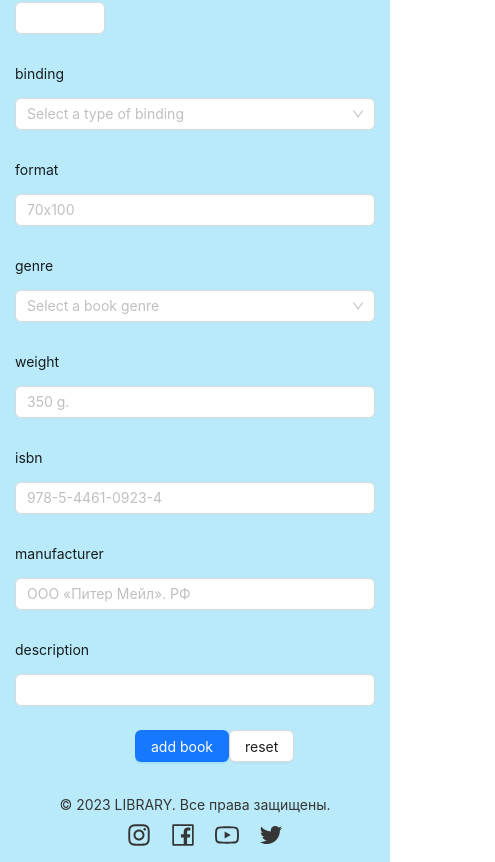
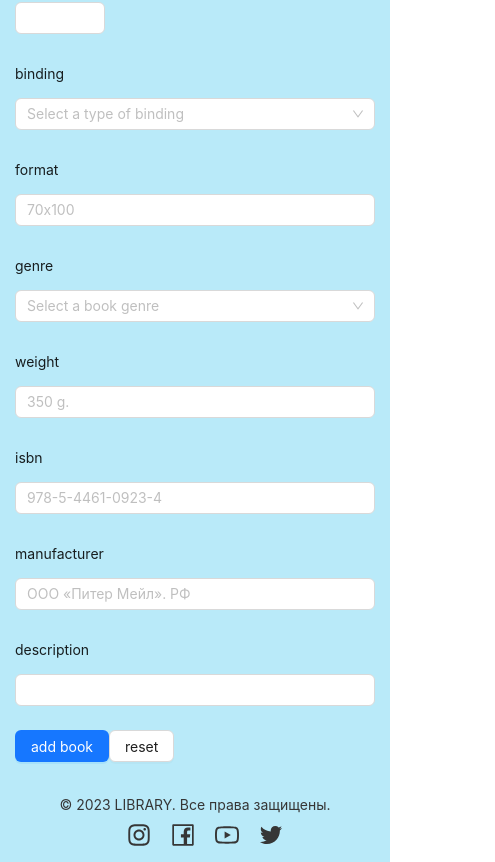
Before and after one commit to onotole-ololoev/my-own-library, a React (Create React App) app: page /admin in a window 390 px wide. Shown: the part 553-1415 px from the top of the page, 495 px wide, since content can reach past the window. Built offline with nearby package versions, Linux system fonts and the light colour scheme.

Commit message:
some styles added

```diff
--- a/src/pages/adminPage/adminPage.tsx
+++ b/src/pages/adminPage/adminPage.tsx
@@ -1,5 +1,8 @@
 import { Button, Form, Input, Select, InputNumber } from 'antd';
 import React from 'react';
+
+import './styles.scss'
+
 
 const { Option } = Select;
 
@@ -101,7 +104,7 @@ export const AdminPage: React.FC = () => {
             <Form.Item name="description" label="description" >
                 <Input />
             </Form.Item>
-            <Form.Item {...tailLayout}>
+            <Form.Item {...tailLayout} className={'form-item__btns'}>
                 <Button type="primary" htmlType="submit">
                     add book
                 </Button>
--- a/src/pages/adminPage/styles.scss
+++ b/src/pages/adminPage/styles.scss
@@ -0,0 +1,5 @@
+@media (max-width: 575px) {
+  .form-item__btns .ant-col {
+    margin-left: 0;
+  }
+}
```
